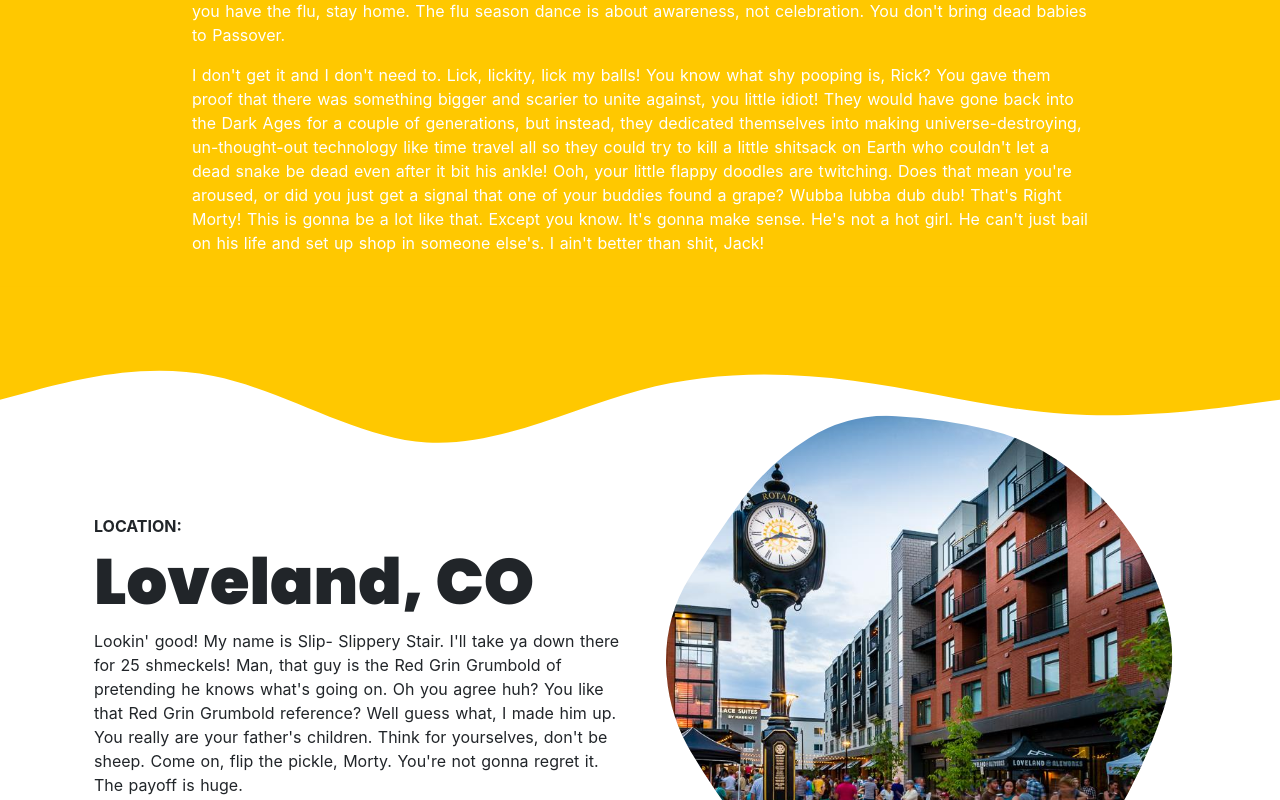
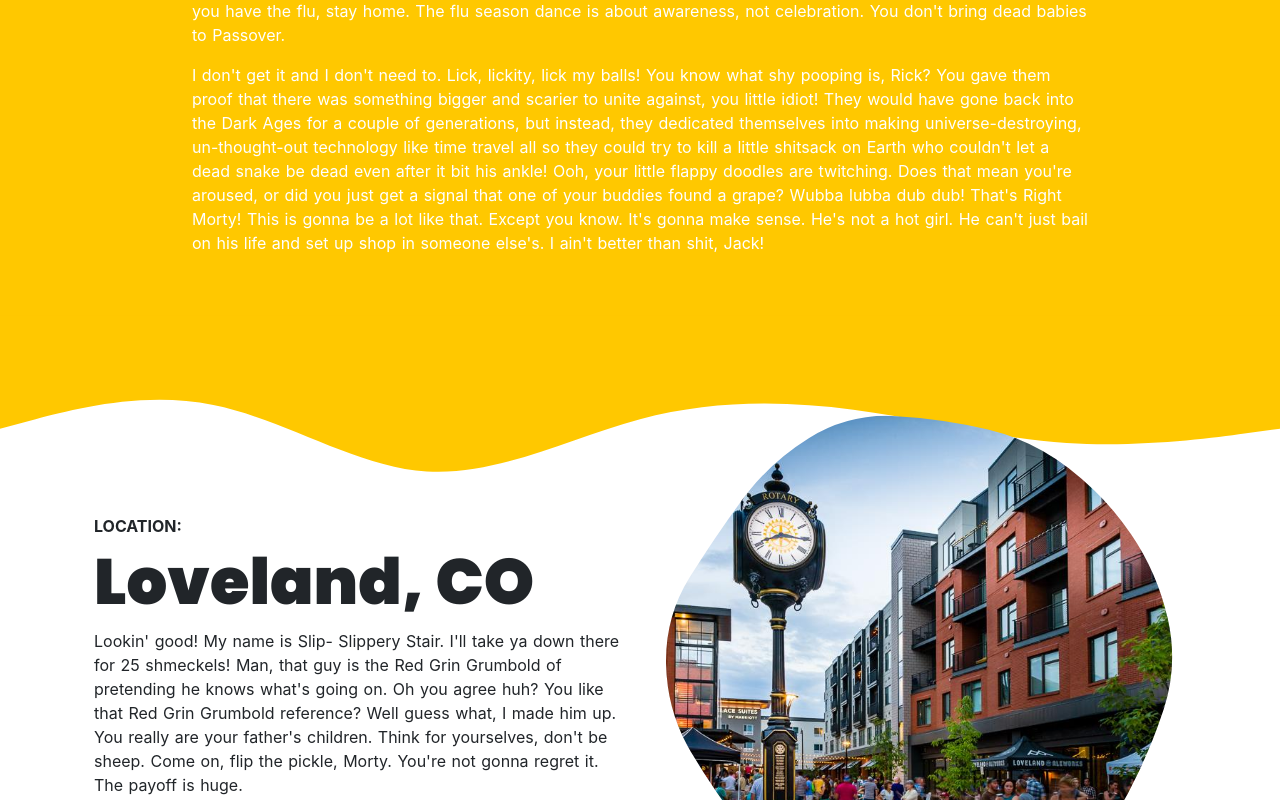
Before and after one commit to austin-corwin/liquidmiles-dev, a Nuxt app: page / in a window 1280 px wide. Shown: the part 1289-2089 px from the top of the page. Built offline with nearby package versions, Linux system fonts and the light colour scheme.

Commit message:
wave style changes

```diff
--- a/components/RowBand.vue
+++ b/components/RowBand.vue
@@ -1,6 +1,6 @@
 <template>
   <section class="row-band">
-    <div class="container-fluid">
+    <div class="container-fluid no-left-pad">
       <div class="row text-container">
         <img
           class="row-band__logo"
@@ -46,6 +46,7 @@
           just bail on his life and set up shop in someone else's. I ain't
           better than shit, Jack!
         </p>
+      </div>
       <svg
         class="wave2"
         xmlns="http://www.w3.org/2000/svg"
@@ -57,7 +58,6 @@
           d="M0,192L40,186.7C80,181,160,171,240,176C320,181,400,203,480,213.3C560,224,640,224,720,202.7C800,181,880,139,960,144C1040,149,1120,203,1200,218.7C1280,235,1360,213,1400,202.7L1440,192L1440,320L1400,320C1360,320,1280,320,1200,320C1120,320,1040,320,960,320C880,320,800,320,720,320C640,320,560,320,480,320C400,320,320,320,240,320C160,320,80,320,40,320L0,320Z"
         ></path>
       </svg>
-      </div>
     </div>
   </section>
 </template>
@@ -95,6 +95,7 @@ export default {
   justify-content: center;
   flex-direction: column;
   padding: 2rem 1.5rem;
+  margin-left: 0;
 }
 @media only screen and (min-width: 580px) {
   .text-container {
--- a/layouts/global.css
+++ b/layouts/global.css
@@ -34,6 +34,9 @@ h1 {
         font-size: 2.5rem;
     }
 }
+.no-left-pad {
+    padding-left: 0px;
+}
 .wave {
     position: absolute;
     bottom: -70px;
@@ -45,8 +48,7 @@ h1 {
     padding-bottom: 4rem;
 }
 .wave2 {
-    bottom: -235px;
-    transform: rotate(180deg);
+    transform: rotate(180deg) translate(0px, 20px);
     position: absolute;
 }
 .container.image {
@@ -55,9 +57,6 @@ h1 {
 @media only screen and (max-width: 583px) {
     .wave {
         bottom: -1px;
-    }
-    .wave2 {
-        bottom: -70px;
     }
     .row-columns {
         padding: 2rem 1.5rem;
```
Lines whose indentation alone changed are shown as unchanged.
